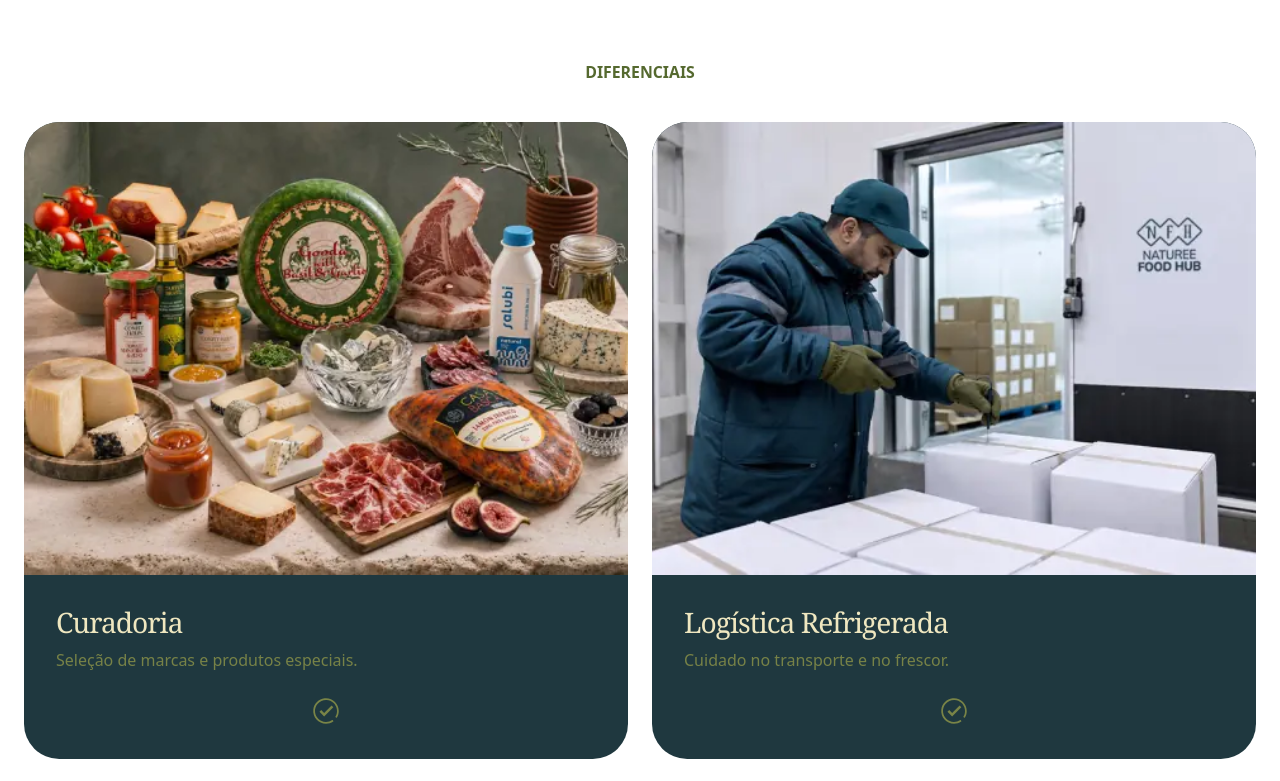
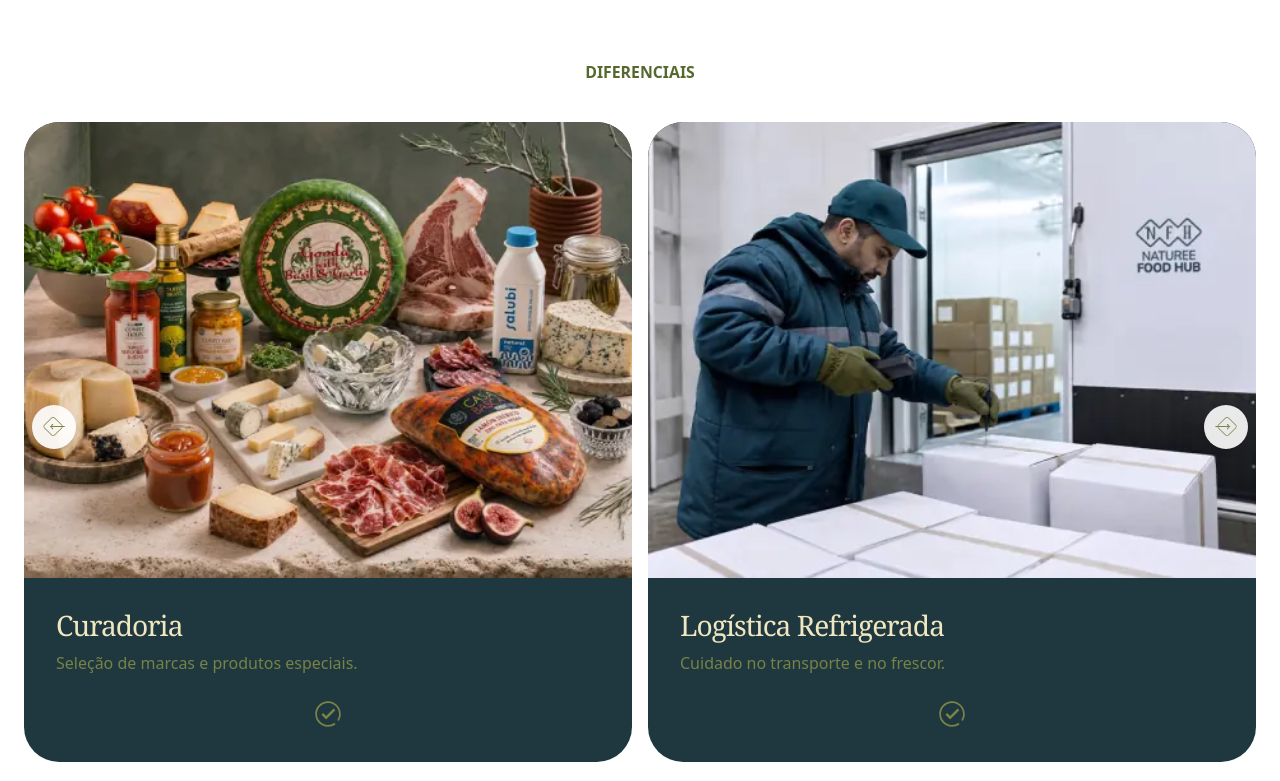
Before and after one commit to joao-pedrogomes/naturee, a React (Vite) app: page / in a window 1280 px wide. Shown: the part 1789-2570 px from the top of the page. Built offline with nearby package versions, Linux system fonts and the light colour scheme.

Commit message:
feat(tablet): two-card carousel with arrows for the three-card groups (stacked on phones, three in a row on desktop)

```diff
--- /dev/null
+++ b/src/components/sections/CardCarousel.tsx
@@ -0,0 +1,61 @@
+import { useRef, type ReactNode } from 'react'
+import { cn } from '@/lib/utils'
+import arrowLeft from '@/assets/icons/arrowLeftGreen.svg'
+import arrowRight from '@/assets/icons/arrowRightGreen.svg'
+
+type CardCarouselProps = {
+  children: ReactNode
+  /** Classes for the phone (stacked) and desktop (grid) layouts of the list; the tablet carousel classes are added here. */
+  trackClassName?: string
+  /** Classes for the wrapper, e.g. its margin. */
+  className?: string
+  label?: string
+  previousLabel?: string
+  nextLabel?: string
+  /** Vertical position of the arrows; the default sits 15px above the middle of the card. */
+  arrowTop?: string
+}
+
+/** Width of one card in the tablet carousel: two fit side by side, the gap being 1rem. */
+export const CAROUSEL_CARD = 'sm:w-[calc(50%-0.5rem)] sm:shrink-0 sm:snap-start lg:w-auto lg:shrink'
+
+/* The arrows float over the photos' edges, so the cards span the full content width and line up with the text above and below. */
+const ARROW =
+  'absolute z-10 hidden size-11 -translate-y-1/2 items-center justify-center rounded-full bg-white/90 shadow-md transition-colors hover:bg-white focus-visible:outline-2 focus-visible:outline-offset-2 focus-visible:outline-olive sm:inline-flex lg:hidden'
+
+/**
+ * A list of cards that stacks on phones (under 640px), becomes a two-card carousel with arrow
+ * buttons on tablets (640-1365px), and hands over to the caller's grid classes on desktop.
+ */
+function CardCarousel({ children, trackClassName, className, label, previousLabel = 'Anterior', nextLabel = 'Próximo', arrowTop = 'top-[calc(50%-15px)]' }: CardCarouselProps) {
+  const trackRef = useRef<HTMLUListElement>(null)
+
+  function scrollByPage(direction: 1 | -1) {
+    const track = trackRef.current
+    if (!track) return
+    track.scrollBy({ left: direction * track.clientWidth, behavior: 'smooth' })
+  }
+
+  return (
+    <div className={cn('relative', className)}>
+      <button type="button" aria-label={previousLabel} className={cn(ARROW, arrowTop, 'left-2')} onClick={() => scrollByPage(-1)}>
+        <img src={arrowLeft} alt="" aria-hidden="true" className="w-6" />
+      </button>
+      <ul
+        ref={trackRef}
+        aria-label={label}
+        className={cn(
+          'scrollbar-none sm:flex sm:snap-x sm:snap-mandatory sm:gap-4 sm:overflow-x-auto sm:scroll-smooth lg:grid lg:snap-none lg:overflow-visible',
+          trackClassName,
+        )}
+      >
+        {children}
+      </ul>
+      <button type="button" aria-label={nextLabel} className={cn(ARROW, arrowTop, 'right-2')} onClick={() => scrollByPage(1)}>
+        <img src={arrowRight} alt="" aria-hidden="true" className="w-6" />
+      </button>
+    </div>
+  )
+}
+
+export default CardCarousel
--- a/src/components/sections/FeatureCards.tsx
+++ b/src/components/sections/FeatureCards.tsx
@@ -1,4 +1,5 @@
 import Icon from '@/components/icons/Icon'
+import CardCarousel, { CAROUSEL_CARD } from '@/components/sections/CardCarousel'
 import Heading from '@/components/sections/Heading'
 import Picture from '@/components/sections/Picture'
 import RichText from '@/components/sections/RichText'
@@ -19,13 +20,15 @@ const VARIANTS = {
 function FeatureCards({ cards, variant }: FeatureCardsProps) {
   const tone = VARIANTS[variant]
 
+  // Phones (under 640px): the cards stack. Tablets (640-1365px): a two-card carousel with arrows. Desktop (1366px+): three in a row.
   return (
-    <ul className="grid gap-6 md:grid-cols-2 lg:grid-cols-3 lg:gap-[calc(56*var(--u))]">
+    <CardCarousel trackClassName="grid gap-6 lg:grid-cols-3 lg:gap-[calc(56*var(--u))]">
       {cards.map((card) => (
         <li
           key={card.title}
           className={cn(
-            'flex flex-col overflow-hidden rounded-3xl md:last:col-span-2 md:last:mx-auto md:last:w-[calc(50%-0.75rem)] lg:rounded-[calc(32*var(--u))] lg:last:col-span-1 lg:last:mx-0 lg:last:w-auto',
+            'flex flex-col overflow-hidden rounded-3xl lg:rounded-[calc(32*var(--u))]',
+            CAROUSEL_CARD,
             tone.card,
             'lg:h-[calc(703*var(--u))]',
           )}
@@ -43,7 +46,7 @@ function FeatureCards({ cards, variant }: FeatureCardsProps) {
           </div>
         </li>
       ))}
-    </ul>
+    </CardCarousel>
   )
 }
 
--- a/src/components/sections/HighlightCard.tsx
+++ b/src/components/sections/HighlightCard.tsx
@@ -1,3 +1,4 @@
+import { CAROUSEL_CARD } from '@/components/sections/CardCarousel'
 import Picture from '@/components/sections/Picture'
 import type { Category } from '@/content/types'
 
@@ -6,10 +7,10 @@ type HighlightCardProps = {
   label: string
 }
 
-// Phones: an olive card with the photo bleeding to its top edge, like the Diferenciais cards. Tablet and desktop keep the bare photo.
+// Phones: an olive card with the photo bleeding to its top edge, like the Diferenciais cards. Tablets (640-1365px): the bare photo, one item of a snap carousel. Desktop: the bare photo in a three-column row.
 function HighlightCard({ category, label }: HighlightCardProps) {
   return (
-    <li className="flex flex-col items-center text-center max-sm:overflow-hidden max-sm:rounded-3xl max-sm:bg-olive">
+    <li className={`flex flex-col items-center text-center ${CAROUSEL_CARD} max-sm:overflow-hidden max-sm:rounded-3xl max-sm:bg-olive`}>
       <Picture
         image={category.image}
         className="aspect-[1.02] w-full rounded-2xl object-cover max-sm:aspect-[4/3] max-sm:rounded-none lg:aspect-auto lg:h-[calc(371*var(--u))] lg:w-[calc(380*var(--u))] lg:rounded-[calc(32*var(--u))]"
```
